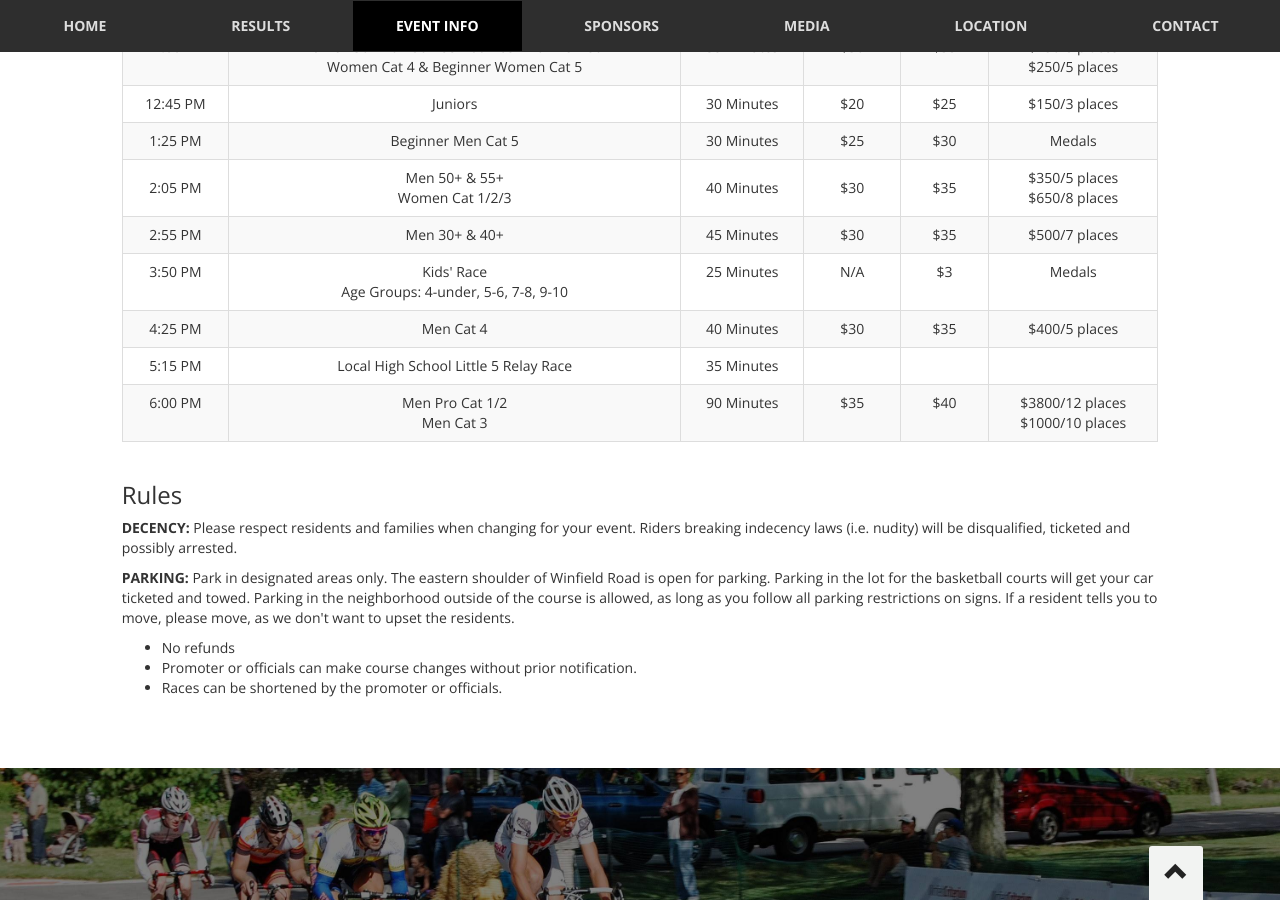
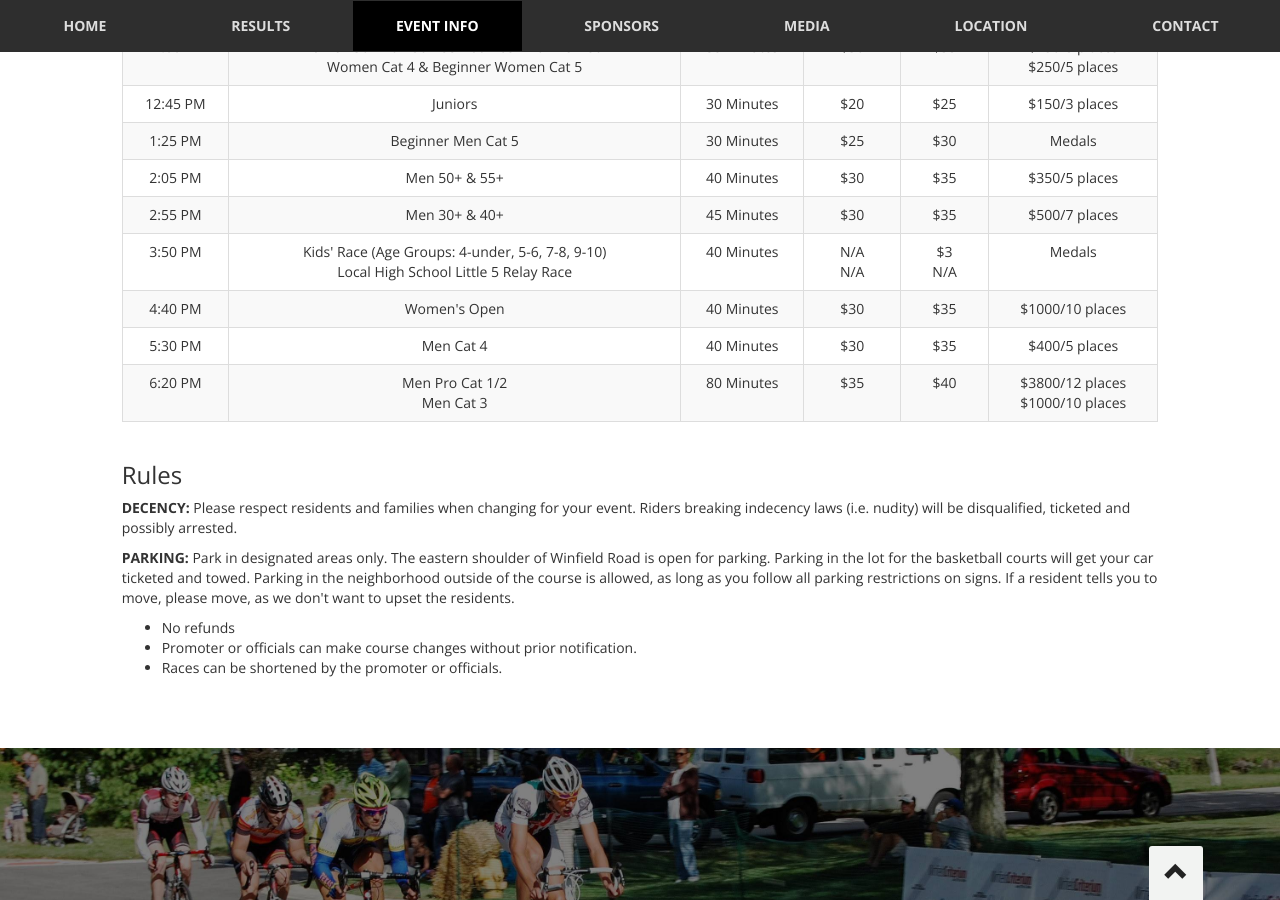
Before and after one commit to winfieldcriterium/winfieldcriterium.github.io, a Jekyll site: the page built from index.html, in a window 1280 px wide and 900 px high, scrolled down 4346 px. Built offline with Jekyll 4.4.1, drawn with Linux system fonts in a browser that asks for light colours; nearby versions of some CDN libraries; Markdown is read by kramdown in place of the engine named in the settings.

Commit message:
updated schedule & payouts

```diff
--- a/index.html
+++ b/index.html
@@ -242,11 +242,11 @@ layout: default
           </tr>
           <tr>
             <td style="vertical-align:middle;">2:05 PM</td>
-            <td>Men 50+ &amp; 55+<br />Women Cat 1/2/3</td>
+            <td>Men 50+ &amp; 55+</td>
             <td style="vertical-align:middle;">40 Minutes</td>
             <td style="vertical-align:middle;">$30</td>
             <td style="vertical-align:middle;">$35</td>
-            <td>$350/5 places<br />$650/8 places</td>
+            <td>$350/5 places</td>
           </tr>
           <tr>
             <td>2:55 PM</td>
@@ -258,14 +258,22 @@ layout: default
           </tr>
           <tr>
             <td>3:50 PM</td>
-            <td>Kids' Race<br />Age Groups: 4-under, 5-6, 7-8, 9-10</td>
-            <td>25 Minutes</td>
-            <td>N/A</td>
-            <td>$3</td>
+            <td>Kids' Race (Age Groups: 4-under, 5-6, 7-8, 9-10)<br />Local High School Little 5 Relay Race</td>
+            <td>40 Minutes</td>
+            <td>N/A<br />N/A</td>
+            <td>$3<br />N/A</td>
             <td>Medals</td>
           </tr>
           <tr>
-            <td>4:25 PM</td>
+            <td>4:40 PM</td>
+            <td>Women's Open</td>
+            <td>40 Minutes</td>
+            <td>$30</td>
+            <td>$35</td>
+            <td>$1000/10 places</td>
+          </tr>
+          <tr>
+            <td>5:30 PM</td>
             <td>Men Cat 4</td>
             <td>40 Minutes</td>
             <td>$30</td>
@@ -273,17 +281,9 @@ layout: default
             <td>$400/5 places</td>
           </tr>
           <tr>
-            <td>5:15 PM</td>
-            <td>Local High School Little 5 Relay Race</td>
-            <td>35 Minutes</td>
-            <td></td>
-            <td></td>
-            <td></td>
-          </tr>
-          <tr>
-            <td>6:00 PM</td>
+            <td>6:20 PM</td>
             <td>Men Pro Cat 1/2<br />Men Cat 3</td>
-            <td>90 Minutes</td>
+            <td>80 Minutes</td>
             <td>$35</td>
             <td>$40</td>
             <td>$3800/12 places<br />$1000/10 places</td>
```
